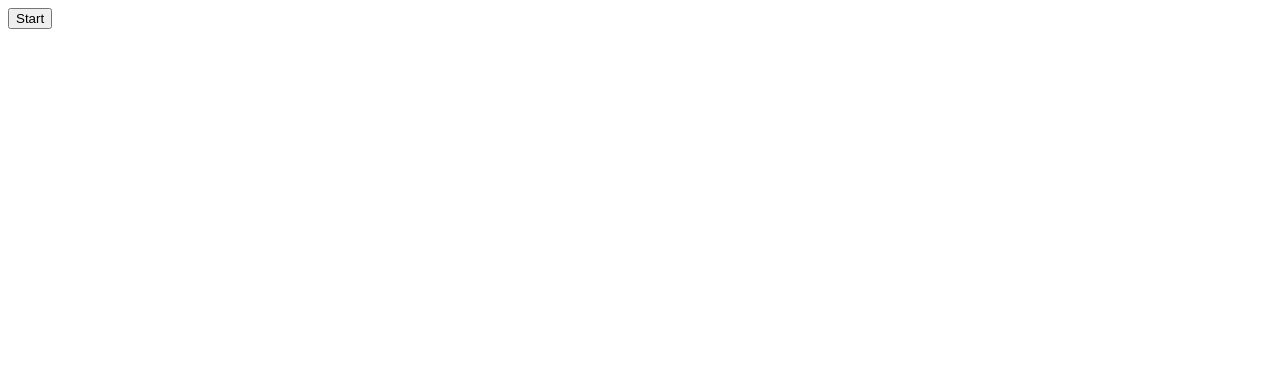
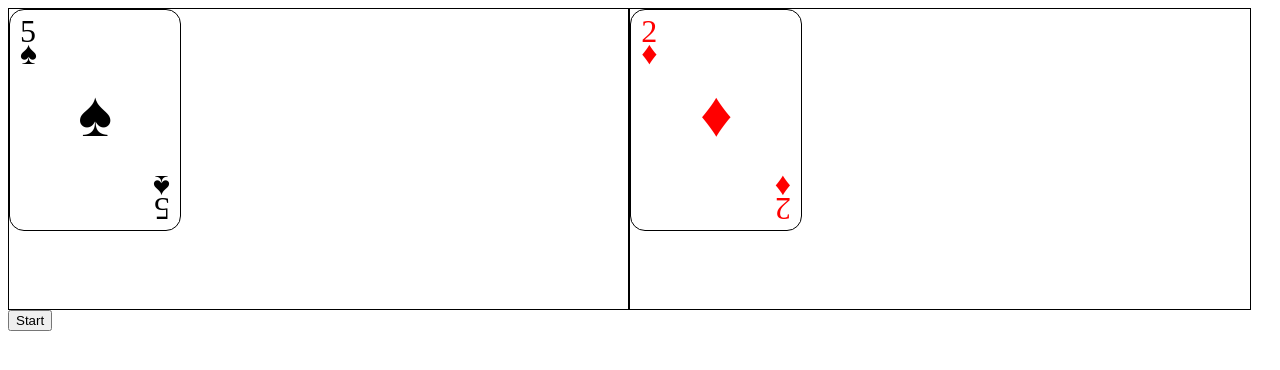
Before and after one commit to nisan250/card-war-game-js, a plain HTML site: page index.html in a window 1280 px wide. Both pictures are taken after a click on the button "Start". Drawn offline with Linux system fonts and the light colour scheme.

Commit message:
adding the card style and attack

```diff
--- a/index.html
+++ b/index.html
@@ -2,6 +2,57 @@
 <html>
     <head>
         <title>War Card JS</title>
+        <style>
+            .icard {
+                position: absolute;
+                padding: 10px;
+                height: 200px;
+                width: 150px;
+                border: 1px solid black;
+                border-radius: 15px;
+                background-color: white;
+                display: inline-block;
+                top: 0;
+                left: 0;
+            }
+            .cardtop {
+                font-size: 2em;
+                height: 40px;
+                line-height: 0.7em;
+            }
+            .cardmid {
+                text-align: center;
+                line-height: 110px;
+                font-size: 4em;
+                height: 110px;
+            }
+            .cardbottom {
+                font-size: 2em;
+                height: 50px;
+                line-height: 0.7em;
+                transform: rotate(-180deg);
+                -webkit-transform: rotate(-180deg);
+                -moz-transform: rotate(-180deg);
+                -ms-transform: rotate(-180deg);
+                -o-transform: rotate(-180deg);
+            }
+
+            .hearts .suit::after { content: '\2665'; }
+            .spades .suit::after { content: '\2660'; }
+            .clubs  .suit::after { content: '\2663'; }
+            .diams  .suit::after { content: '\2666'; }
+            .spades, .clubs { color: black; }
+            .hearts, .diams { color: red; }
+            .hand {
+                position: relative;
+            }
+            .players {
+                float: left;
+                width: 49%;
+                min-height: 300px;
+                border: 1px solid black;
+            }
+        </style>
     </head>
     <body>
         <div id="wrapper">
@@ -27,7 +78,10 @@
             var cards = [];
             var players = [[], []];
             var firstRun = true;
+            var gameover = false;
             var startButton = document.querySelector("#btnStart");
+            var p1 = document.querySelector("#player1 .hand");
+            var p2 = document.querySelector("#player2 .hand");
 
             startButton.addEventListener('click', play);
 
@@ -38,6 +92,33 @@
                     shuffleArray(cards);
                     dealCards(cards);
                 }
+
+                attack();
+            }
+
+            function attack() {
+                if(!gameover) {
+                    var card1 = players[0].shift();
+                    var card2 = players[0].shift();
+                    var pot = [card1, card2];
+
+                    p1.innerHTML = showCard(card1, 0);
+                    p2.innerHTML = showCard(card2, 0);
+                    // update HTML
+                    // check winners
+                    // update scoreds
+                }
+            }
+
+            function showCard(c,p) {
+                var move = p * 40;
+                var bgColor = (c.icon == "H" || c.icon == "D") ? "red" : "black";
+                var bCard = '<div class="icard ' + c.suit +' " style="left:' + move + 'px">';
+                bCard += '<div class="cardtop suit">' + c.num + '<br></div>';
+                bCard += '<div class="cardmid suit"></div>';
+                bCard += '<div class="cardbottom suit">' + c.num + '<br></div></div>';
+                console.log(c, move);
+                return bCard;
             }
 
             function buildCards() {
```
